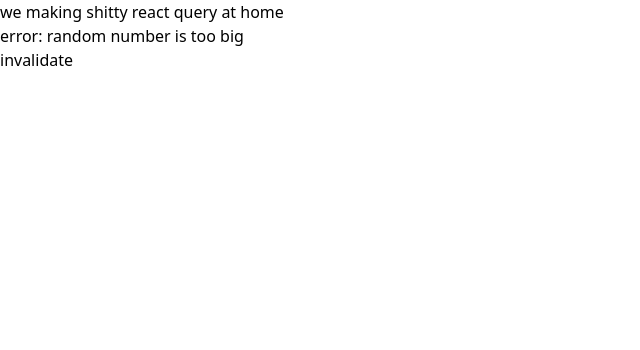
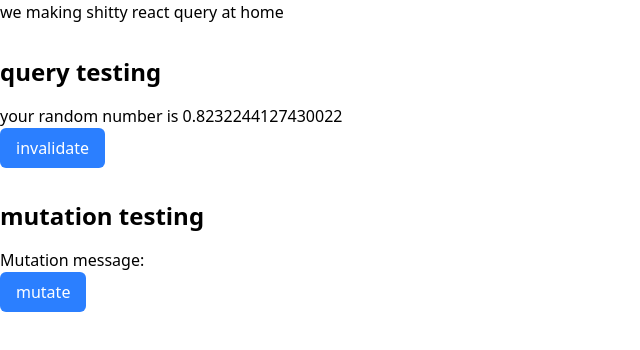
Before and after one commit to bmdavis419/effect-plus-sveltekit, a SvelteKit app: page /europa in a window 1280 px wide. Shown: the top 350 px of the page, without its empty margins (0-640 px from the left). Built offline with nearby package versions, Linux system fonts and the light colour scheme.

Commit message:
basic first mutations are working

```diff
--- a/src/routes/europa/+page.svelte
+++ b/src/routes/europa/+page.svelte
@@ -1,4 +1,4 @@
-<script>
+<script lang="ts">
 	import { getEuropaClient } from './europaClient.svelte.js';
 
 	const client = getEuropaClient();
@@ -7,19 +7,44 @@
 		queryFn: async () => {
 			console.log('big boy got run');
 			const randomNumber = Math.random();
-			await new Promise((resolve) => setTimeout(resolve, 100));
+			// await new Promise((resolve) => setTimeout(resolve, 100));
 
-			if (randomNumber > 0.5) {
-				throw new Error('random number is too big');
-			}
+			// if (randomNumber > 0.5) {
+			// 	throw new Error('random number is too big');
+			// }
 
 			return randomNumber;
 		},
 		queryKey: ['lul']
 	});
+
+	const myFirstMutation = client.createMutation({
+		mutationFn: async (input: { name: string }) => {
+			await new Promise((resolve) => setTimeout(resolve, 100));
+
+			if (input.name === 'error') {
+				throw new Error('name is error');
+			}
+
+			return {
+				message: `Hello ${input.name}`
+			};
+		},
+		options: {
+			onSuccess: async (data) => {
+				console.log('we sent your message:', data.message);
+				await myFirstQuery.refetch();
+			},
+			onError: async (error) => {
+				console.error('we failed to send your message:', error);
+			}
+		}
+	});
 </script>
 
 <div>we making shitty react query at home</div>
+
+<h2 class="pt-8 pb-4 text-2xl font-bold">query testing</h2>
 
 {#if myFirstQuery.isLoading}
 	<div>loading...</div>
@@ -29,6 +54,17 @@
 	<div>your random number is {myFirstQuery.data}</div>
 {/if}
 
-<!-- <button onclick={() => myFirstQuery.refetch()}>refetch test</button> -->
+<button onclick={() => myFirstQuery.refetch()} class="rounded-md bg-blue-500 px-4 py-2 text-white">
+	{myFirstQuery.isLoading ? 'loading...' : 'invalidate'}
+</button>
 
-<button onclick={() => myFirstQuery.refetch()}>invalidate</button>
+<h2 class="pt-8 pb-4 text-2xl font-bold">mutation testing</h2>
+
+<div>Mutation message: {myFirstMutation.data?.message}</div>
+
+<button
+	onclick={() => myFirstMutation.mutate({ name: 'b e a n' })}
+	class="rounded-md bg-blue-500 px-4 py-2 text-white"
+>
+	{myFirstMutation.isLoading ? 'loading...' : 'mutate'}
+</button>
--- a/src/routes/europa/europaClient.svelte.ts
+++ b/src/routes/europa/europaClient.svelte.ts
@@ -6,6 +6,12 @@ import {
 	type EuropaQueryDef,
 	type EuropaQueryOptions
 } from './europaQuery';
+import {
+	defaultEuropaMutationOptions,
+	type EuropaMutation,
+	type EuropaMutationDef,
+	type EuropaMutationOptions
+} from './europaMutation';
 
 class EuropaClient {
 	private queries: AnyEuropaQuery[] = [];
@@ -61,13 +67,69 @@ class EuropaClient {
 		await this.rerunQueries(queries);
 	}
 
-	createQuery<TOutput>(queryData: {
-		queryFn: () => Promise<TOutput>;
+	createMutation<$Input, $Output>(mutationData: {
+		mutationFn: (input: $Input) => Promise<$Output>;
+		options?: Partial<EuropaMutationOptions<$Output>>;
+	}): EuropaMutation<$Input, $Output> {
+		const _def: EuropaMutationDef<$Input, $Output> = {
+			$types: {
+				input: null as unknown as $Input,
+				output: null as unknown as $Output
+			},
+			resolver: mutationData.mutationFn,
+			options: {
+				...defaultEuropaMutationOptions,
+				...mutationData.options
+			}
+		};
+
+		let data = $state<$Output | undefined>();
+		let isLoading = $state(false);
+		let error = $state<Error | undefined>();
+
+		const mutate = async (input: $Input) => {
+			try {
+				isLoading = true;
+				error = undefined;
+				data = await _def.resolver(input);
+				if (_def.options.onSuccess) {
+					await _def.options.onSuccess(data);
+				}
+			} catch (e) {
+				error = e as Error;
+				console.error('Mutation failed:', error);
+				if (_def.options.onError) {
+					await _def.options.onError(error);
+				}
+			} finally {
+				isLoading = false;
+			}
+		};
+
+		const newMutation: EuropaMutation<$Input, $Output> = {
+			_def,
+			mutate,
+			get error() {
+				return error;
+			},
+			get data() {
+				return data;
+			},
+			get isLoading() {
+				return isLoading;
+			}
+		};
+
+		return newMutation;
+	}
+
+	createQuery<$Output>(queryData: {
+		queryFn: () => Promise<$Output>;
 		queryKey: string[];
 		options?: Partial<EuropaQueryOptions>;
-	}): EuropaQuery<TOutput> {
-		const _def: EuropaQueryDef<TOutput> = {
-			$types: { output: null as unknown as TOutput },
+	}): EuropaQuery<$Output> {
+		const _def: EuropaQueryDef<$Output> = {
+			$types: { output: null as unknown as $Output },
 			key: queryData.queryKey,
 			resolver: queryData.queryFn,
 			options: {
@@ -76,7 +138,7 @@ class EuropaClient {
 			}
 		};
 
-		let data = $state<TOutput | undefined>();
+		let data = $state<$Output | undefined>();
 		let isLoading = $state(false);
 		let error = $state<Error | undefined>();
 
@@ -112,7 +174,7 @@ class EuropaClient {
 			}
 		};
 
-		const newQuery: EuropaQuery<TOutput> = {
+		const newQuery: EuropaQuery<$Output> = {
 			_def,
 			refetch,
 			get error() {
--- /dev/null
+++ b/src/routes/europa/europaMutation.ts
@@ -0,0 +1,28 @@
+export type EuropaMutationOptions<TOutput> = {
+	onSuccess?: (data: TOutput) => Promise<void>;
+	onError?: (error: Error) => Promise<void>;
+};
+
+export const defaultEuropaMutationOptions: EuropaMutationOptions<any> = {};
+
+export type EuropaMutationDef<TInput, TOutput> = {
+	$types: {
+		input: TInput;
+		output: TOutput;
+	};
+	resolver: (input: TInput) => Promise<TOutput>;
+	options: EuropaMutationOptions<TOutput>;
+};
+
+export type EuropaMutationMethods<TInput, TOutput> = {
+	mutate: (input: TInput) => Promise<void>;
+	data: TOutput | undefined;
+	isLoading: boolean;
+	error: Error | undefined;
+};
+
+export type EuropaMutation<TInput, TOutput> = {
+	_def: EuropaMutationDef<TInput, TOutput>;
+} & EuropaMutationMethods<TInput, TOutput>;
+
+export type AnyEuropaMutation = EuropaMutation<any, any>;
```
